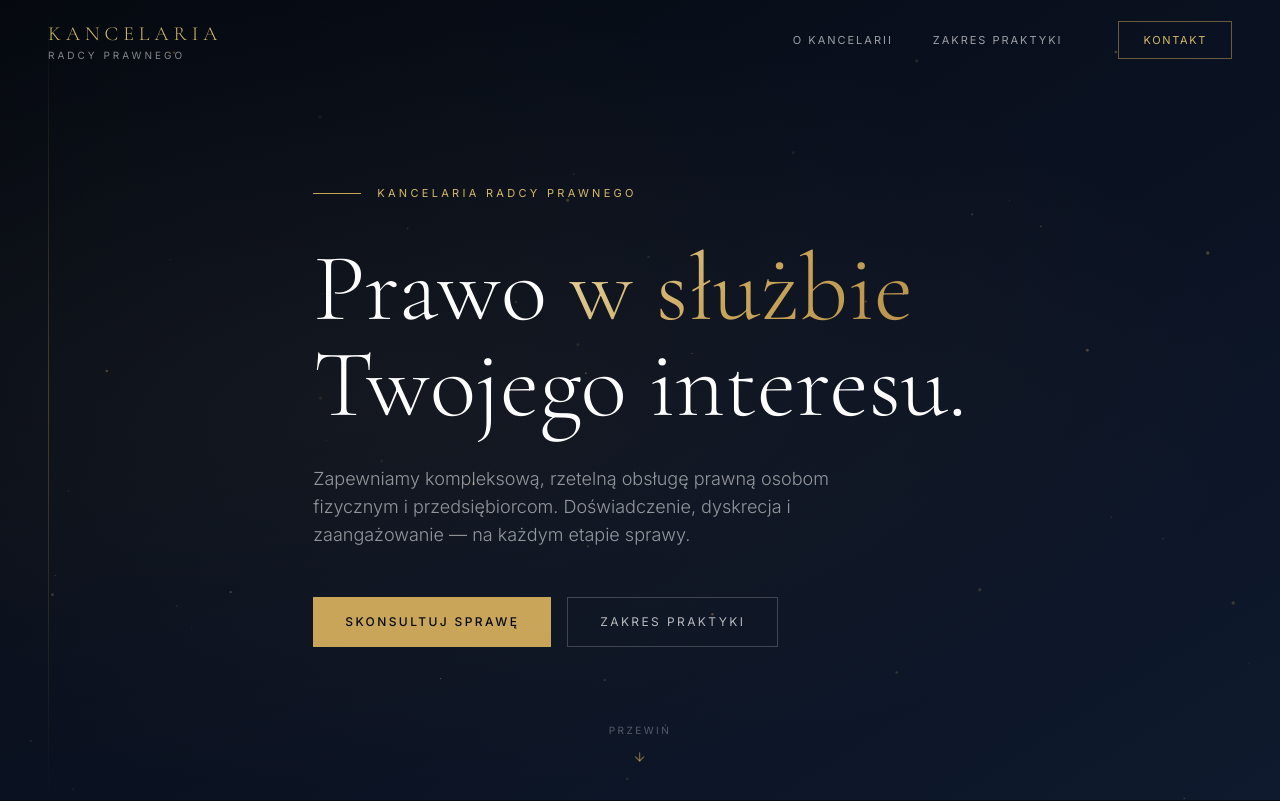
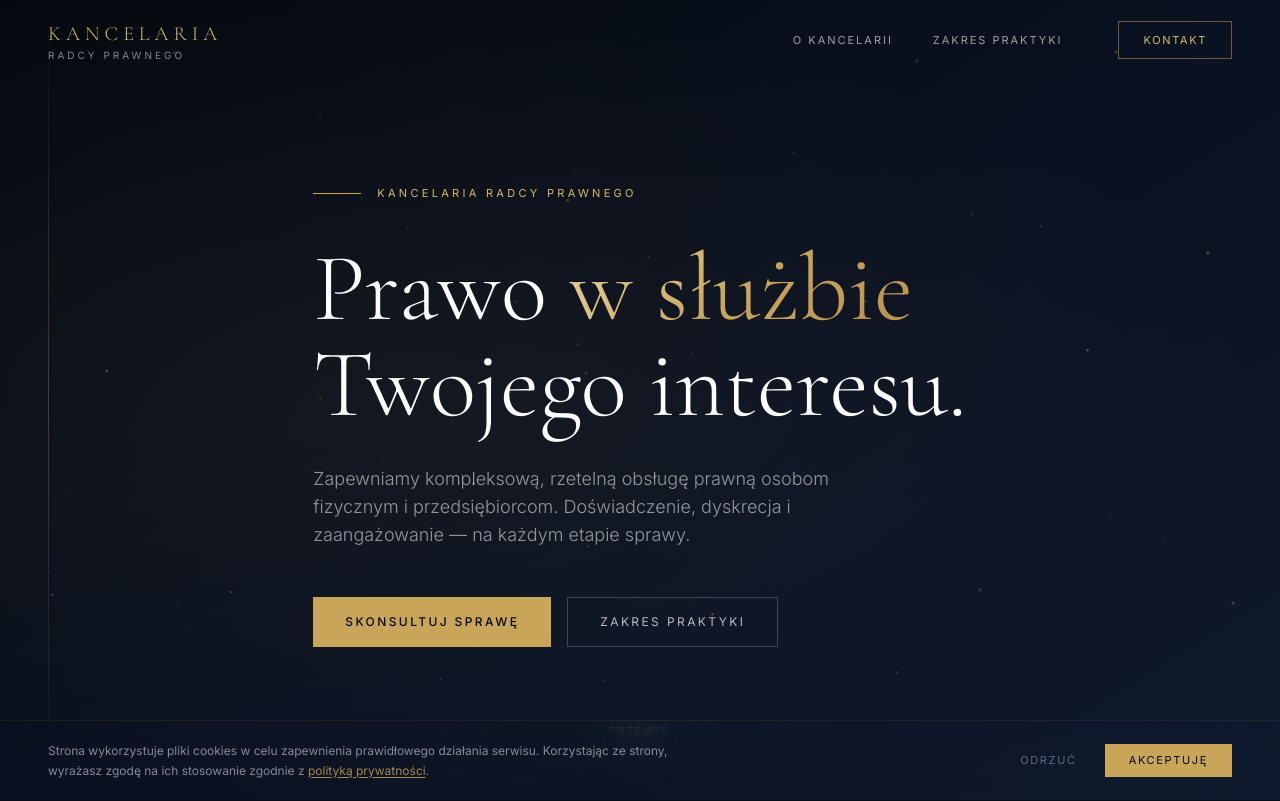
Before and after one commit to m-dombkowski/kanc, a React (Vite) app: page / in a window 1280 px wide. Shown: the top 801 px of the page. Built offline with nearby package versions, Linux system fonts and the light colour scheme.

Commit message:
Add cookie consent banner
Fixed bottom banner with accept/decline actions. Choice persisted in
localStorage so the banner does not reappear after user interaction.
Includes link to privacy policy page.

Co-Authored-By: Claude Sonnet 4.6 <noreply@anthropic.com>

```diff
--- a/src/App.tsx
+++ b/src/App.tsx
@@ -3,6 +3,7 @@ import { AnimatePresence } from 'framer-motion'
 import Navbar from './components/Navbar'
 import Footer from './components/Footer'
 import ScrollToTop from './components/ScrollToTop'
+import CookieBanner from './components/CookieBanner'
 import Home from './pages/Home'
 import AboutPage from './pages/AboutPage'
 import PracticePage from './pages/PracticePage'
@@ -32,6 +33,7 @@ export default function App() {
           <AnimatedRoutes />
         </main>
         <Footer />
+        <CookieBanner />
       </div>
     </BrowserRouter>
   )
--- /dev/null
+++ b/src/components/CookieBanner.tsx
@@ -0,0 +1,62 @@
+import { useState, useEffect } from 'react'
+import { motion, AnimatePresence } from 'framer-motion'
+import { NavLink } from 'react-router-dom'
+
+export default function CookieBanner() {
+  const [visible, setVisible] = useState(false)
+
+  useEffect(() => {
+    if (!localStorage.getItem('cookies-accepted')) {
+      setVisible(true)
+    }
+  }, [])
+
+  const accept = () => {
+    localStorage.setItem('cookies-accepted', 'true')
+    setVisible(false)
+  }
+
+  const decline = () => {
+    localStorage.setItem('cookies-accepted', 'false')
+    setVisible(false)
+  }
+
+  return (
+    <AnimatePresence>
+      {visible && (
+        <motion.div
+          initial={{ y: 100, opacity: 0 }}
+          animate={{ y: 0, opacity: 1 }}
+          exit={{ y: 100, opacity: 0 }}
+          transition={{ duration: 0.4, ease: [0.22, 1, 0.36, 1] }}
+          className="fixed bottom-0 left-0 right-0 z-50 border-t border-gold-500/10 bg-navy-950/98 backdrop-blur-md"
+        >
+          <div className="max-w-7xl mx-auto px-6 lg:px-12 py-5 flex flex-col sm:flex-row items-start sm:items-center gap-5 justify-between">
+            <p className="font-sans text-[12px] text-white/50 leading-relaxed max-w-2xl">
+              Strona wykorzystuje pliki cookies w celu zapewnienia prawidłowego działania serwisu.
+              Korzystając ze strony, wyrażasz zgodę na ich stosowanie zgodnie z{' '}
+              <NavLink to="/polityka-prywatnosci" className="text-gold-500/80 hover:text-gold-400 underline underline-offset-2 transition-colors">
+                polityką prywatności
+              </NavLink>
+              .
+            </p>
+            <div className="flex items-center gap-3 flex-shrink-0">
+              <button
+                onClick={decline}
+                className="font-sans text-[11px] tracking-[0.15em] uppercase text-white/35 hover:text-white/60 transition-colors px-4 py-2"
+              >
+                Odrzuć
+              </button>
+              <button
+                onClick={accept}
+                className="font-sans text-[11px] tracking-[0.15em] uppercase text-navy-950 bg-gold-500 hover:bg-gold-400 transition-colors px-6 py-2"
+              >
+                Akceptuję
+              </button>
+            </div>
+          </div>
+        </motion.div>
+      )}
+    </AnimatePresence>
+  )
+}
```
